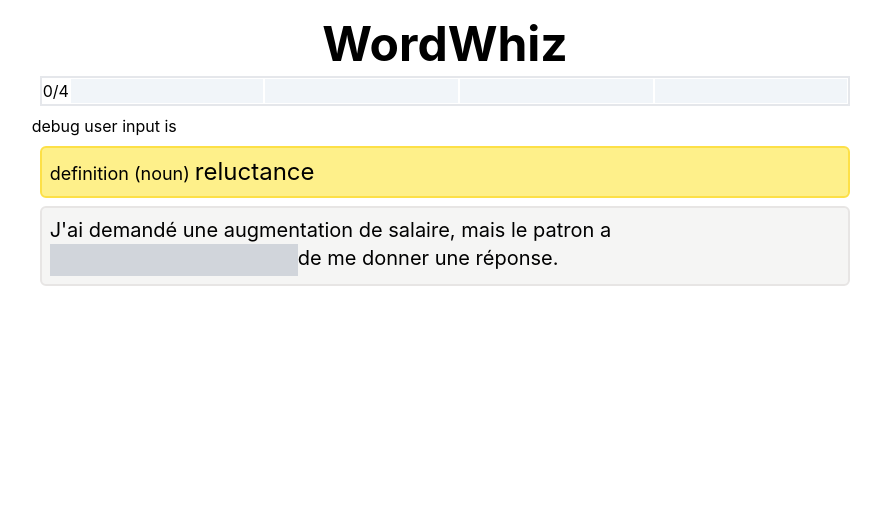
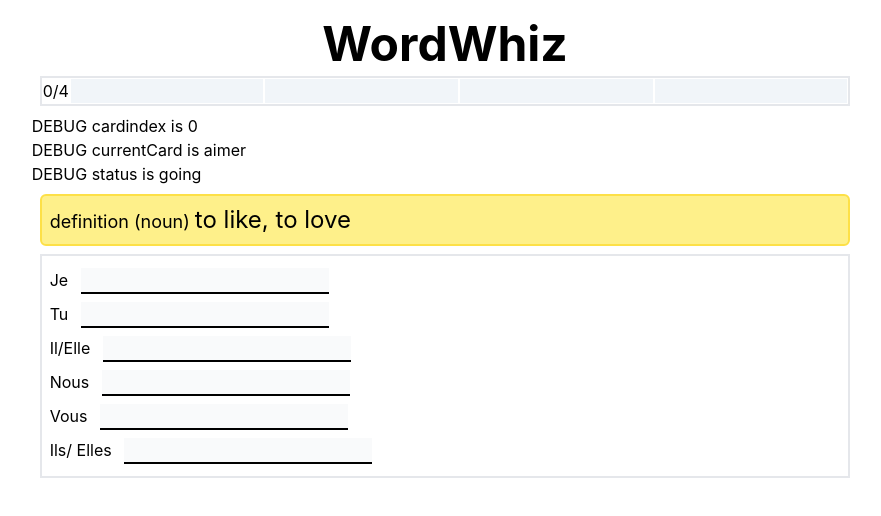
Before and after one commit to tiger-pillow/vocabloom, a React (Create React App) app in the folder client/: page / in a window 1280 px wide. Shown: the top 516 px of the page, without its empty margins (195-1076 px from the left). Built offline with nearby package versions, Linux system fonts and the light colour scheme.

Commit message:
added verb component, fixed noun cards

```diff
--- a/client/src/Data.tsx
+++ b/client/src/Data.tsx
@@ -1,9 +1,9 @@
-import { NounCard, Card, VerbCard } from "./Interface";
+import { INounCard, ICard, IVerbCard } from "./Interface";
 
-export const nouns: NounCard[] = [
+export const nouns: INounCard[] = [
     {
         type: "noun",
-        noun: "la réticence",
+        word: "la réticence",
         definition: "reluctance",
         definitionFr: "la hésitation",
         gender: "la",
@@ -12,7 +12,7 @@ export const nouns: NounCard[] = [
     },
     {
         type: "noun",
-        noun: "la pénurie",
+        word: "la pénurie",
         definition: "shortage",
         definitionFr: "la manque",
         gender: "la",
@@ -21,7 +21,7 @@ export const nouns: NounCard[] = [
     },
     {
         type: "noun",
-        noun: "le rendement",
+        word: "le rendement",
         definition: "yield",
         definitionFr: "la productivité",
         gender: "le",
@@ -30,7 +30,7 @@ export const nouns: NounCard[] = [
     },
     {
         type: "noun",
-        noun: "l'averse",
+        word: "l'averse",
         definition: "hail, shower",
         definitionFr: "la pluie soudaine et brève",
         gender: "la",
@@ -39,66 +39,39 @@ export const nouns: NounCard[] = [
     }
 ]
 
-export const verbs: VerbCard[] = [
+
+
+export const verbs: IVerbCard[] = [
     {
         type: "verb",
-        verb: "pleuvoir",
-        definition: "to rain",
-        definitionFr: "tomber de l'eau du ciel",
-        temp: "present",
-        participePasse: "plu",
-        firstPerson: "NA",
-        secondPerson: "NA",
-        thirdPerson: "pleut",
-        firstPersonPlural: "NA",
-        secondPersonPlural: "NA",
-        thirdPersonPlural: "pleuvent",
+        word: "aimer",
+        definition: "to like, to love",
+        tense: "present",
+        conjugation: ["aime", "aimes", "aime", "aimons", "aimez", "aiment"],
     },
     {
         type: "verb",
-        verb: "pleurer",
-        definition: "to cry",
-        definitionFr: "verser les armes",
-        temp: "present",
-        participePasse: "plu",
-        firstPerson: "pleure",
-        secondPerson: "pleures",
-        thirdPerson: "pleure",
-        firstPersonPlural: "pleurons",
-        secondPersonPlural: "pleurez",
-        thirdPersonPlural: "pleurent"
+        word: "s'assoir",
+        definition: "to sit down",
+        tense: "present",
+        conjugation: ["m'assieds", "t'assieds", "s'assied", "nous asseyons", "vous asseyez", "s'asseyent"],
     },
     {
         type: "verb",
-        verb: "pleurer",
-        definition: "to cry",
-        definitionFr: "verser les armes",
-        temp: "imparfait",
-        participePasse: "plu",
-        firstPerson: "pleurais",
-        secondPerson: "pleurais",
-        thirdPerson: "pleurait",
-        firstPersonPlural: "pleurions",
-        secondPersonPlural: "pleuriez",
-        thirdPersonPlural: "pleuraient"
+        word: "pleuvoir",
+        definition: "to rain",
+        tense: "present",
+        conjugation: ["", "", "pleut", "", "", "pluvent"],
     },
     {
         type: "verb",
-        verb: "pleurer",
-        definition: "to cry",
-        definitionFr: "verser les armes",
-        temp: "futur",
-        participePasse: "plu",
-        firstPerson: "pleurerai",
-        secondPerson: "pleureras",
-        thirdPerson: "pleurera",
-        firstPersonPlural: "pleurerons",
-        secondPersonPlural: "pleurerez",
-        thirdPersonPlural: "pleureront"
-    }
+        word: "aimer",
+        definition: "to like, to love",
+        tense: "subjonctif",
+        conjugation: ["aime", "aimes", "aime", "aimions", "aimiez", "aiment"],
+    },
 
 ]
-
 
 export const verbPair = [
     {
--- a/client/src/NounComponent.tsx
+++ b/client/src/NounComponent.tsx
@@ -1,15 +1,15 @@
 import React, { useCallback } from "react";
-import { useState, useEffect } from "react";
+import { useState, useEffect, useContext} from "react";
 import { WordContext } from "./WordPage";
-import { NounCard } from "./Interface";
+import { INounCard } from "./Interface";
 
 interface KeyboardEvent {
     key: string
 }
 
-export default function NounComponent({nounCard}: {nounCard: NounCard}) {
+export default function NounComponent({nounCard}: {nounCard: INounCard}) {
     const [userInput, setUserInput] = useState<string>()
-    const {currStatus, setCurrStatus} = React.useContext(WordContext)
+    const {currStatus, setCurrStatus} = useContext(WordContext)
 
     const handleKeyDown = useCallback((event: KeyboardEvent) => {
         if (event.key === "Enter") {
@@ -28,7 +28,7 @@ export default function NounComponent({nounCard}: {nounCard: NounCard}) {
 
 
     const checkCorrectness = () => {
-        if (userInput === nounCard.noun) {
+        if (userInput === nounCard.word) {
             setUserInput("")
             setCurrStatus("success")
         } else {
--- /dev/null
+++ b/client/src/VerbComponent.tsx
@@ -0,0 +1,83 @@
+import React, { KeyboardEvent, useState, useContext } from "react";
+import { WordContext } from "./WordPage";
+import { IVerbCard } from "./Interface";
+
+
+
+export default function VerbComponent ({verbCard}: {verbCard: IVerbCard}){
+    const [userInput, setUserInput] = useState<string[]>(["", "", "", "", "", ""])
+    const {currStatus, setCurrStatus } = useContext(WordContext)
+    const input1Ref = React.useRef<HTMLInputElement>(null)
+    const input2Ref = React.useRef<HTMLInputElement>(null)
+    const input3Ref = React.useRef<HTMLInputElement>(null)
+    const input4Ref = React.useRef<HTMLInputElement>(null)
+    const input5Ref = React.useRef<HTMLInputElement>(null)
+    const input6Ref = React.useRef<HTMLInputElement>(null)
+
+    const handleKeyDown = (e: KeyboardEvent<HTMLInputElement>, nextInputRef: React.RefObject<HTMLInputElement>, index: number) => {
+        if (e.key === "Enter") {
+            e.preventDefault();
+            if (index === 5) {
+                checkCorrectness()
+                return
+            }
+            nextInputRef.current && nextInputRef.current.focus();
+        }
+        if (e.key === "Tab"){ // carry the current input to the next input
+            e.preventDefault();
+            nextInputRef.current && nextInputRef.current.focus();
+            handleChange(userInput[index], index + 1)
+        }
+    }
+
+    const handleChange = (newVal: string, index: number) => {
+        const newInput = [...userInput]
+        newInput[index] = newVal
+        setUserInput(newInput)
+    }
+    const checkCorrectness = () => {
+        for (let i = 0; i < 6; i++) {
+            if (userInput[i] !== verbCard.conjugation[i]) {
+                console.log("incorrect")
+                setCurrStatus("fail")
+                return
+            }
+        }
+        console.log("correct")
+        setCurrStatus("success")
+        setUserInput(["", "", "", "", "", ""])
+        input1Ref.current && input1Ref.current.focus();
+
+        return
+    }
+
+    const INPUT_CLASSNAME = "ml-2 m-1 bg-gray-50 border-b-2 border-black focus:bg-gray-100"
+    return (
+        <div >
+            <p> {userInput}</p>
+            <div className="m-2 p-2 border-2 border-yellow-300 bg-yellow-200 rounded-md">
+                <div className="text-lg">definition (noun) <span className="text-2xl">{verbCard.definition}</span></div>
+            </div>
+            <div className="m-2 p-2 border-2" >
+                <div>
+                    Je <input value={userInput[0]} ref={input1Ref} onKeyDown={(e) => handleKeyDown(e, input2Ref, 0)} onChange={(e) => handleChange(e.target.value, 0)} className = {INPUT_CLASSNAME}></input>
+                </div>
+                <div>
+                    Tu <input value = {userInput[1]} ref={input2Ref} onKeyDown={(e) => handleKeyDown(e, input3Ref, 1)} onChange={(e) => handleChange(e.target.value, 1)} className={INPUT_CLASSNAME}></input>
+                </div>
+                <div>
+                    Il/Elle <input value={userInput[2]} ref={input3Ref} onKeyDown={(e) => handleKeyDown(e, input4Ref, 2)} onChange={(e) => handleChange(e.target.value, 2)} className={INPUT_CLASSNAME}></input>
+                </div>
+                <div>
+                    Nous <input value={userInput[3]} ref={input4Ref} onKeyDown={(e) => handleKeyDown(e, input5Ref, 3)} onChange={(e) => handleChange(e.target.value, 3)} className={INPUT_CLASSNAME}></input>
+                </div>
+                <div>
+                    Vous <input value = {userInput[4]} ref={input5Ref} onKeyDown={(e) => handleKeyDown(e, input6Ref, 4)} onChange={(e) => handleChange(e.target.value, 4) } className={INPUT_CLASSNAME}></input>
+                </div>
+                <div>
+                    Ils/ Elles <input value={userInput[5]} ref={input6Ref} onKeyDown={(e) => handleKeyDown(e, input6Ref, 5)} onChange={(e) => handleChange(e.target.value, 5)} className={INPUT_CLASSNAME}></input>
+                </div>
+            </div>
+        </div>
+    )
+}
--- a/client/src/WordComponent.tsx
+++ /dev/null
@@ -1,73 +0,0 @@
-import { stringify } from "json5";
-import React, { KeyboardEventHandler, useCallback } from "react";
-import { useState, useEffect } from "react";
-import { check } from "yargs";
-import { WordContext } from "./WordPage";
-
-interface KeyboardEvent {
-    key: string
-}
-
-export default function WordComponent({correctWord}: {correctWord: string}) {
-    const [word, setWord] = useState<Array<String>>([])
-    const {currStatus, setCurrStatus} = React.useContext(WordContext)
-
-    const handleKeyDown = useCallback((event: KeyboardEvent) => {
-        if (event.key === "Backspace") {
-            setWord(word.slice(0, -1))
-            return
-        }
-        if (event.key === "Enter") {
-            checkCorrectness()
-            return
-        }
-        // const newWord = [...word, event.key] // this commented snippet is not correct and I don't know why either
-        // console.log("new word is ", newWord)
-        // setWord(newWord)
-        setWord((prevWord) => [...prevWord, event.key]) // this works
-    }, [word]);
-
-    useEffect(() => {
-        window.addEventListener('keydown', handleKeyDown);
-        return () => {
-            window.removeEventListener('keydown', handleKeyDown);
-        };
-    }, [handleKeyDown]);
-
-    useEffect(() => {
-        console.log("word is ", word)
-    }, [word]);
-
-    const checkCorrectness = () => {
-        console.log("checking correctness" , word)
-        if (word.join("") === correctWord) {
-            console.log("CORRECT!")
-        }
-        setWord([])
-        setCurrStatus("success")
-        return
-    }
-
-    return (
-        <div>
-            <br></br>
-            <div>STATE IS {word}</div>
-            <br></br>
-
-            <div className="m-10 flex">
-                {
-                    correctWord.split("").map((letter, index) => {
-                        return (
-                            <div key={index}>
-                                <div className="border-2 border-blue-800 w-10 h-10 m-1 text-center">{word[index]}</div>
-                            </div>)
-                    })
-                }
-            </div>
-        </div>
-    )
-}
-
-
-// Solved my issue!
-// https://stackoverflow.com/questions/66213641/react-keypress-event-taking-only-initial-state-values-and-not-updated-values
--- a/client/src/WordPage.tsx
+++ b/client/src/WordPage.tsx
@@ -1,10 +1,11 @@
 import React, {  createContext } from "react";
 import { useState, useEffect } from "react";
-import { NounCard, Card } from "./Interface";
+import { INounCard, ICard, IVerbCard} from "./Interface";
 import NounComponent from "./NounComponent";
+import VerbComponent from "./VerbComponent";
 import { ProgressBar } from "./ProgressBar";
 import Title from "./NavBar";
-import { nouns } from "./Data";
+import { nouns, verbs} from "./Data";
 
 
 type WordContextType = {
@@ -23,26 +24,46 @@ export const WordContext = createContext<WordContextType>(WordContextDefault)
 
 
 export default function WordPage(){
-    const [correctCard, setCorrectCard] = useState<Card>(nouns[0])
+    const [cards, setCards] = useState<ICard[]>(verbs)
     const [cardIndex, setCardIndex] = useState<number>(0)
-    const [currStatus, setCurrStatus] = useState<string>("going") // going, success, fail
+    const [currCard, setCurrCard] = useState<IVerbCard>(cards[0] as IVerbCard)
+    const [currStatus, setCurrStatus] = useState<string>("going") // going, success, fail, finished
     const totalCardCount = nouns.length
+
     useEffect(()=>{
         if (currStatus === "success") {
-            setCorrectCard(nouns[cardIndex + 1])
-            setCardIndex(wordIndex => wordIndex + 1)
+            if (cardIndex === totalCardCount - 1) {
+                setCurrStatus("finished")
+                return
+            }
+            const newCardIndex = cardIndex + 1
+            console.log("useEffect updated once", newCardIndex)
+            setCardIndex(newCardIndex)
+            setCurrCard(cards[newCardIndex] as IVerbCard)
             setCurrStatus("going")
         }
-    }, [currStatus, cardIndex])
+    }, [currStatus, cardIndex, currCard])
+
 
     return (
         <div className="m-5 justify-center">
             <Title />
             <WordContext.Provider value={{currStatus, cardIndex, totalCardCount, setCurrStatus}}>
-                <div className="w-2/3 m-auto">
-                    <ProgressBar />
-                    <NounComponent nounCard={correctCard as NounCard} />
-                </div>
+                {
+                    currStatus === "finished" ?
+                         <div className="text-4xl text-center">You have finished all the words!</div>
+                    :
+                        <div className="w-2/3 m-auto">
+                        <ProgressBar />
+                        {/* <NounComponent nounCard={correctCard as NounCard} /> */}
+                        DEBUG cardindex is {cardIndex}
+                        <div></div>
+                        DEBUG currentCard is {currCard.word}
+                        <div></div>
+                        DEBUG status is {currStatus}
+                        <VerbComponent verbCard={currCard as IVerbCard} />
+                    </div>
+                }
 
             </WordContext.Provider>
         </div>
```
Also changed, not shown: client/src/Interface.tsx (+8 -20 lines).
